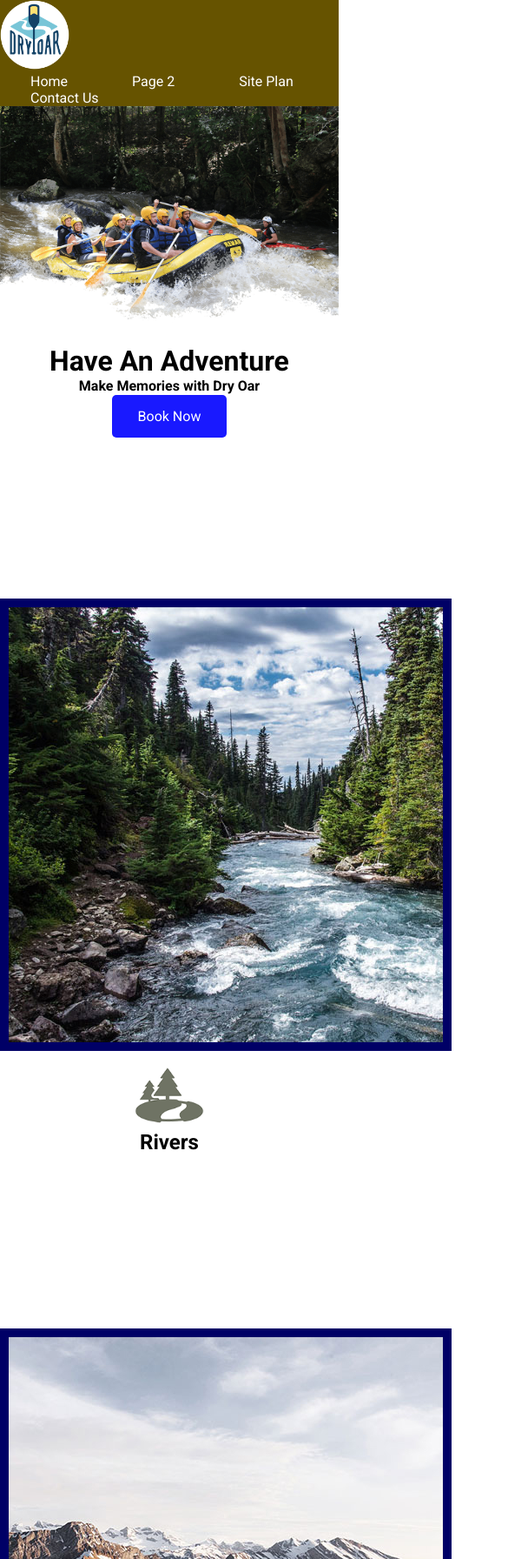
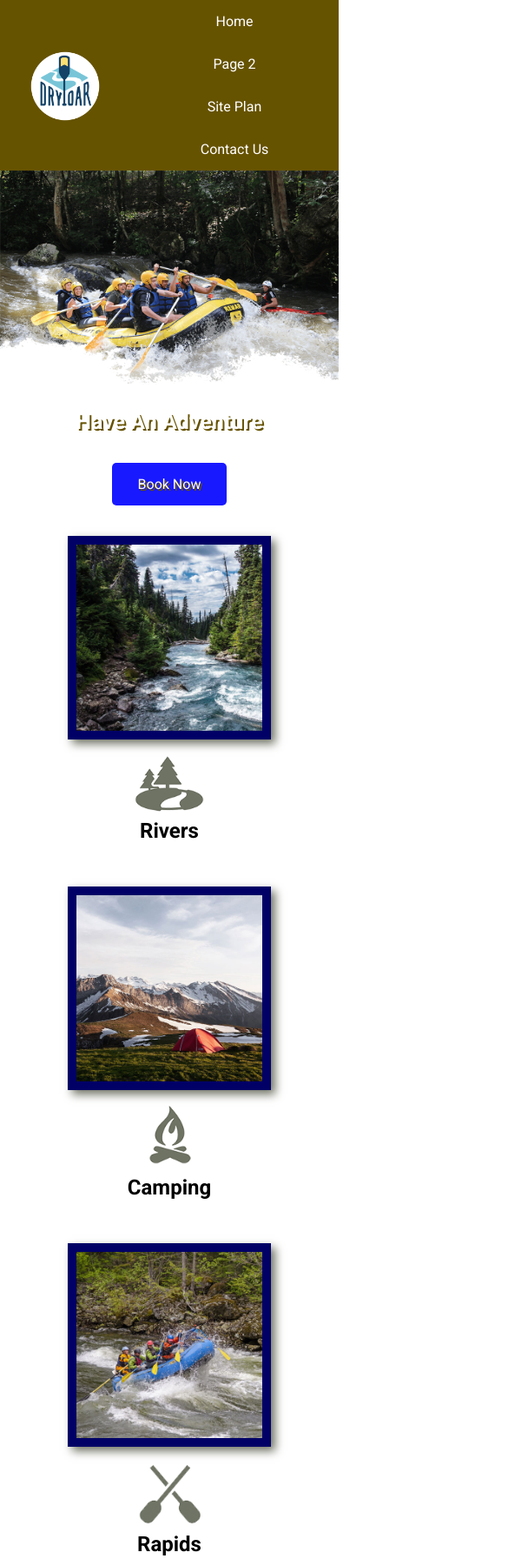
Before and after one commit to nilberm/wdd130, a plain HTML site: page wwr/index.html in a window 390 px wide. Shown: the top 1792 px of the page at 87% size, 585 px wide, since content can reach past the window. Drawn offline with Linux system fonts and the light colour scheme.

Commit message:
feat: week-7

```diff
--- a/wwr/styles/site-plan-rafting.css
+++ b/wwr/styles/site-plan-rafting.css
@@ -58,6 +58,8 @@ hr {
   background: var(--accent1-color);
 }
 header {
+  display: grid;
+  grid-template-columns: 150px auto;
   padding: 1em;
   text-align: center;
   color: var(--paragraph-color-on-color);
--- a/wwr/styles/style.css
+++ b/wwr/styles/style.css
@@ -36,6 +36,8 @@ body {
 
 header {
   background-color: var(--accent2-color);
+  display: grid;
+  grid-template-columns: 150px auto;
 }
 
 #content {
@@ -45,6 +47,8 @@ header {
 
 #logo_link {
   padding-top: 5px;
+  justify-self: center;
+  align-self: center;
 }
 
 .logo {
@@ -53,6 +57,11 @@ header {
 .icon {
   width: 80px;
   padding-top: 10px;
+}
+
+nav {
+  display: flex;
+  justify-content: space-around;
 }
 
 nav a {
@@ -65,17 +74,38 @@ nav a:hover {
   color: var(--accent1-color);
 }
 
+#hero {
+  display: grid;
+  grid-template-columns: 1fr 3fr 1fr;
+  margin-top: -100px;
+}
+
 #hero-box {
   width: 100%;
+  grid-column: 1/4;
+  grid-row: 1/3;
+  z-index: -1;
 }
 
 #hero-box #hero-img {
   width: 100%;
 }
 
+#hero-msg {
+  grid-column: 2/3;
+  grid-row: 1/2;
+  margin-top: 150px;
+
+  display: flex;
+  flex-direction: column;
+  gap: 2rem;
+  text-shadow: 2px 2px var(--accent2-color);
+}
+
 #hero-msg h1,
 #hero-msg h4 {
   text-align: center;
+  color: white;
 }
 
 #hero-msg .button-box {
@@ -95,13 +125,29 @@ main section {
   text-align: center;
 }
 
+.home-grid {
+  display: grid;
+  grid-template-columns: 1fr 1fr 1fr 1fr 1fr 1fr 1fr 1fr 1fr 1fr;
+}
+
 .card-img {
   border: 10px solid var(--primary-color);
+  width: 100%;
+
+  transition: transform 0.5s;
+  box-shadow: 5px 5px 10px #6f7364;
+}
+
+.card-img:hover {
+  opacity: 0.6;
+  transform: scale(1.1);
 }
 
 #background {
   height: 725px;
   background: var(--accent2-color);
+  grid-column: 1/11;
+  grid-row: 4/9;
 }
 
 .book,
@@ -125,11 +171,30 @@ main section {
   margin: 200px 0;
 }
 
+.rivers-card {
+  grid-column: 2/4;
+  grid-row: 2/3;
+}
+
+.camping-card {
+  grid-column: 5/7;
+  grid-row: 2/3;
+}
+
+.rapids-card {
+  grid-column: 8/10;
+  grid-row: 2/3;
+}
+
 .msg {
   background-color: var(--primary-color);
   color: var(--paragraph-color-on-color);
   line-height: 1.5em;
   padding: 35px;
+  box-shadow: 5px 5px 10px #6f7364;
+
+  grid-column: 6/10;
+  grid-row: 6/7;
 }
 
 .msg p {
@@ -139,6 +204,11 @@ main section {
 
 .mountains {
   margin: 3em 0;
+  width: 100%;
+  grid-column: 2/7;
+  grid-row: 5/8;
+
+  box-shadow: 5px 5px 10px #6f7364;
 }
 
 footer {
@@ -147,6 +217,10 @@ footer {
   text-decoration: none;
   padding: 25px 50px;
   margin-top: 200px;
+
+  display: flex;
+  justify-content: space-around;
+  align-items: center;
 }
 
 footer p {
@@ -164,3 +238,50 @@ footer p a:hover {
 footer .social img {
   padding-top: 15px;
 }
+
+@media screen and (max-width: 900px) {
+  #hero,
+  .home-grid {
+    display: block;
+    height: auto;
+  }
+  nav,
+  footer {
+    flex-direction: column;
+  }
+  nav a {
+    display: block;
+    padding: 15px;
+  }
+  #hero {
+    margin-top: 0;
+  }
+  #hero-msg {
+    margin-top: 0;
+  }
+  #hero-msg h4 {
+    display: none;
+  }
+  .home-title {
+    font-size: 25px;
+    color: #6f7364;
+  }
+  .rivers-card,
+  .camping-card,
+  .rapids-card {
+    margin: 50px auto;
+    width: 60%;
+  }
+  #background {
+    display: none;
+  }
+  .mountains,
+  .msg {
+    width: 80%;
+    display: block;
+    margin: 0 auto;
+  }
+  footer {
+    margin-top: 25px;
+  }
+}
```
